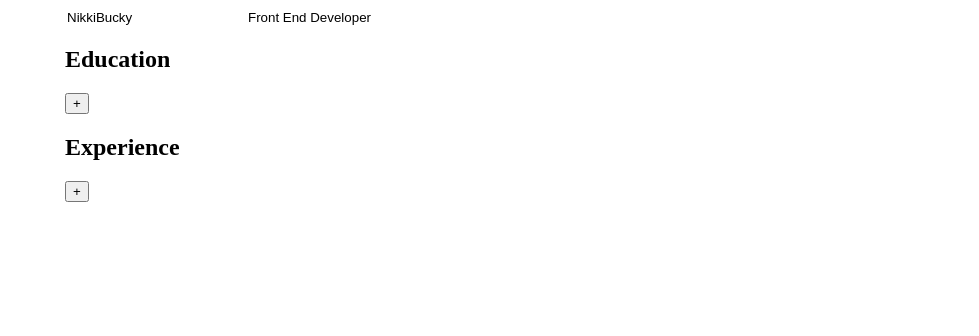
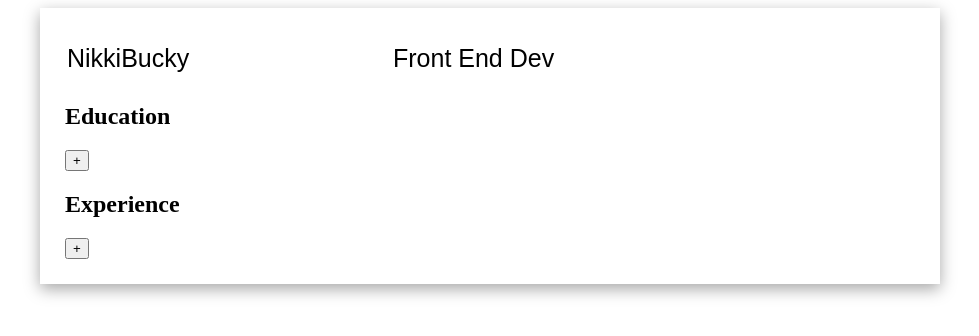
Before and after one commit to Nikesh-Nikki/CV_Maker, a React (Create React App) app: page / in a window 1280 px wide. Shown: the top 336 px of the page, without its empty margins (150-1129 px from the left). Built offline with nearby package versions, Linux system fonts and the light colour scheme.

Commit message:
changed a lot in state

```diff
--- a/public/index.css
+++ b/public/index.css
@@ -6,6 +6,8 @@ body{
 #doc {
     width: min(90vw,850px);
     margin: auto;
+    box-shadow: rgba(0, 0, 0, 0.35) 0px 5px 15px;
+    padding: 25px;
 }
 /* styles on section */
 .section{
@@ -16,10 +18,18 @@ body{
 
 }
 
+/* name and post */
+.name,.post {
+    height: 50px;
+    font-size: 25px;
+}
+
+
 /* input */
 input{
     border: 0px;
     color: inherit;
+    box-sizing:border-box;
 }
 
 input.editable{
--- a/src/components/Entry.jsx
+++ b/src/components/Entry.jsx
@@ -5,10 +5,10 @@ import Input from './Input.jsx';
 export default function Entry (props){
     return (
         <div className='entry'>
-            <Input className='entry-start-date' value={props.startDate}/>
-            <Input className='entry-end-date' value={props.endDate}/>
-            <Input className='entry-title' value={props.title}/>
-            <Input classNam='entry-desc' value={props.desc}/>
+            <Input className='startDate' callback={props.callback} id={props.id} value={props.startDate}/>
+            <Input className='endDate' callback={props.callback}id={props.id} value={props.endDate}/>
+            <Input className='title' callback={props.callback}id={props.id} value={props.title}/>
+            <Input className='desc' callback={props.callback}id={props.id} value={props.desc}/>
         </div>
     );
 }
--- a/src/components/Input.jsx
+++ b/src/components/Input.jsx
@@ -2,9 +2,12 @@ import React, { useState } from 'react';
 
 
 export default function Input (props){
-    const [value,setValue]=useState(props.value);
-    return <input type='text' onChange={(e)=>setValue(e.target.value)}
-    className={props.className} value={value}
+    return <input type='text'
+    onChange={props.callback}
+    className={props.className}
+     value={props.value}
         spellCheck={false}
+        data-role={props.className}
+        data-id={props.id}
     />
 }
--- a/src/components/Name.jsx
+++ b/src/components/Name.jsx
@@ -5,5 +5,8 @@ import Input from './Input.jsx';
 
 export default function Name (props){
     const [name,setName]=useState('NikkiBucky');
-    return <Input className='name' value={name}/>;
+    function nameChange(event){
+        setName(event.target.value);
+    }
+    return <Input className='name' callback= {nameChange} value={name}/>;
 }
--- a/src/components/Post.jsx
+++ b/src/components/Post.jsx
@@ -1,6 +1,11 @@
 import React from 'react';
+import { useState } from 'react';
 import Input from './Input.jsx';
 
 export default function Post (props){
-    return <Input className='post' value='Front End Developer'/>
+    const [post,setPost]=useState('Front End Dev');
+    function changePost(event){
+        setPost(event.target.value);
+    }
+    return <Input className='post' callback = {changePost} value={post}/>
 }
--- a/src/components/Section.jsx
+++ b/src/components/Section.jsx
@@ -14,10 +14,23 @@ const defaultEntry = {
     desc : 'desc'
 };
 
+
+
 export default function Section(props){
     const [entries,setEntries]=useState([]);
     function addEntry(){
-        setEntries([...entries,defaultEntry]);
+        setEntries([...entries,{...defaultEntry,id:entries.length+1}]);
+    }
+    function inputOnChange(event){
+        setEntries(
+            entries.map((entry)=>{
+                if(entry.id==event.target.dataset.id){
+                    console.log(event.target.dataset.role);
+                    entry[event.target.dataset.role]=event.target.value;
+                    return entry;
+                }else return entry;
+            })
+        );
     }
     return <div className="section">
         <div className='topSection'>
@@ -25,7 +38,7 @@ export default function Section(props){
             <PlusButton callback={addEntry}/>
         </div>
         {
-            entries.map((entry)=><Entry {...entry}/>)
+            entries.map((entry)=><Entry {...entry} key={entry.id} id={entry.id} callback={inputOnChange}/>)
         }
     </div>;
 }
```
